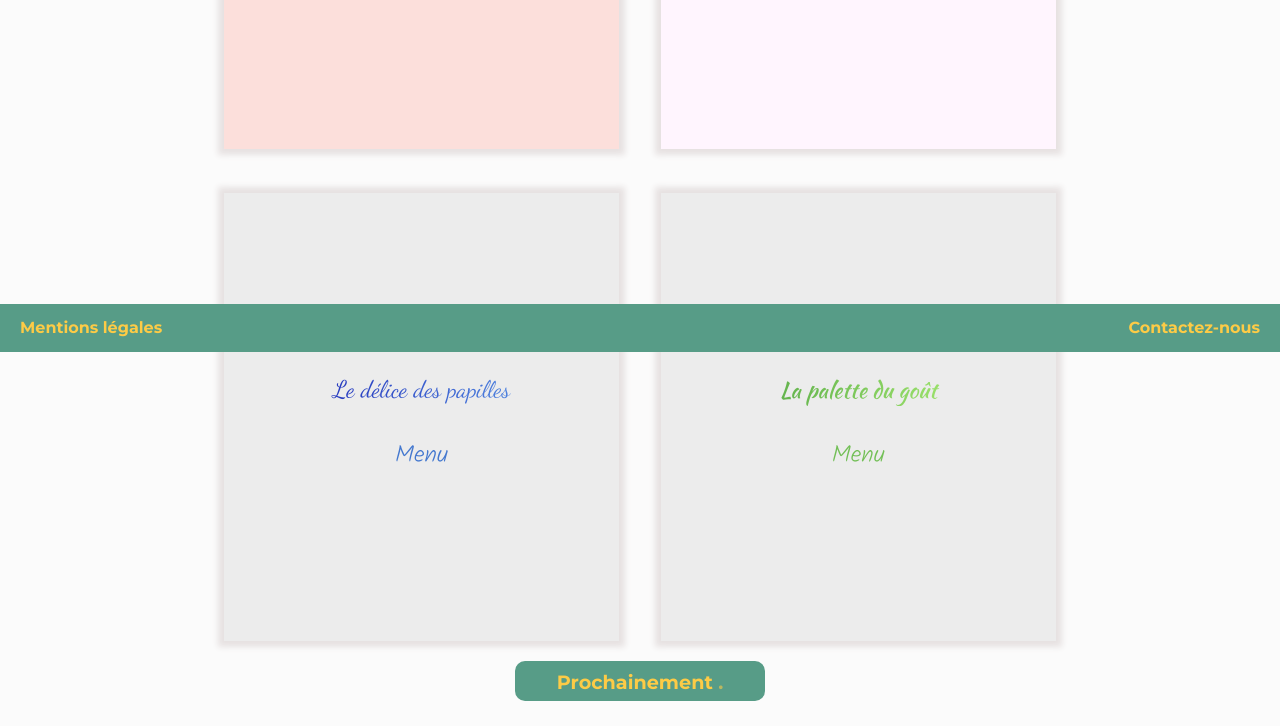
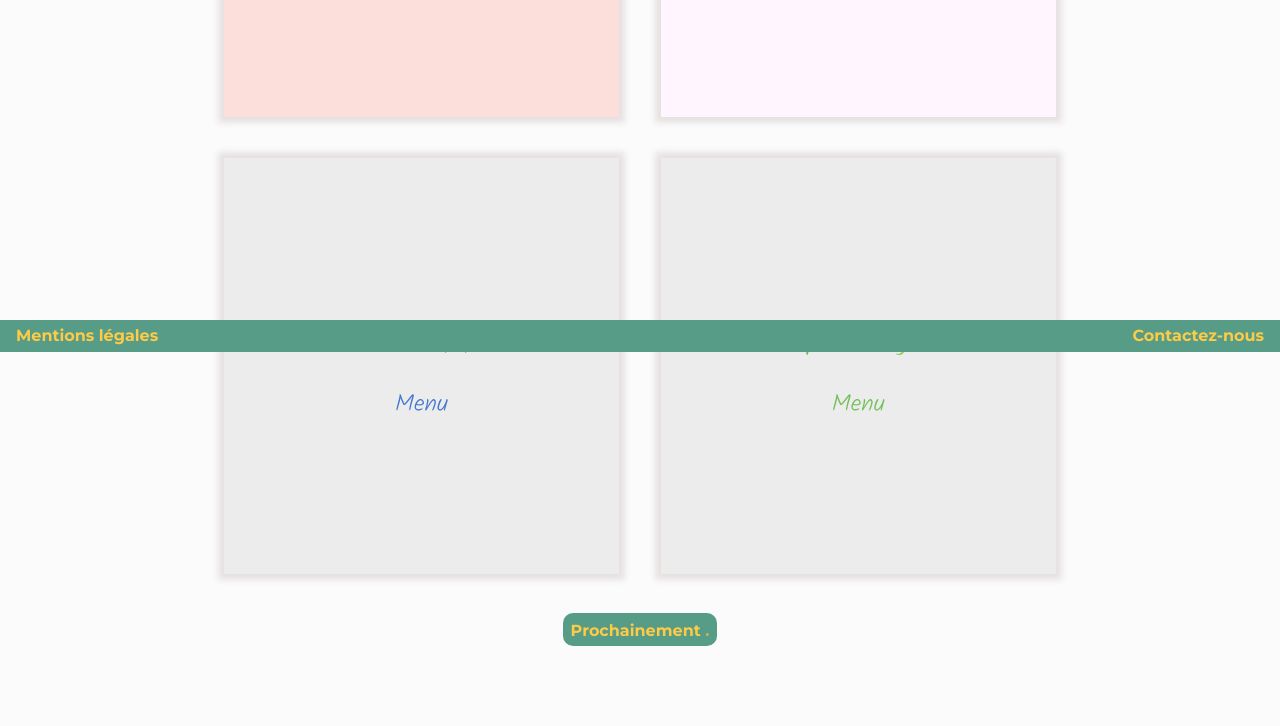
Before and after one commit to FranckVally/ohmyfood, a plain HTML site: page index.html in a window 1280 px wide. Shown: the part 448-1174 px from the top of the page. Before the commit the page ends 1149 px from the top, so only its background shows below. Drawn offline with Linux system fonts and the light colour scheme; a web font is replaced by a local one.

Commit message:
suite queryy

```diff
--- a/css/main.css
+++ b/css/main.css
@@ -24,34 +24,7 @@ header {
  }
 
 
-
-/*elements pied de page */
-footer {
-    background-color: #579C87;
-    line-height: 3rem;
-    display: flex;
-    position: fixed;
-    bottom: 0;
-    left: 0;
-    right: 0;
-    width: 100%;
-    justify-content: space-between;
-    font-family: "Montserrat", sans-serif;
-
-  }
-
-.footer__left{
-    padding-left: 20px;
-    text-decoration: none;
-    color: #fdcb46;
-  }
-
-.footer__right{
-    padding-right: 20px;
-    text-decoration: none;
-    color: #fdcb46;
-  }
-
+/* grille */
 .grid-1 {
   display: grid;
   grid-template-columns:1fr 1fr;
@@ -81,7 +54,7 @@ footer {
   -moz-box-shadow: 0px 0px 6px 6px #e7e2e2;
   background-color: #FCDFDB;
   text-align: center;
-  padding: 4rem 0rem 4rem;
+  padding: 3rem 0rem 3rem;
 }
 
   .notemusic{
@@ -114,7 +87,7 @@ footer {
   -moz-box-shadow: 0px 0px 6px 6px #e7e2e2;
   background-color: rgb(236, 236, 236);
   text-align: center;
-  padding: 4rem 0rem 4rem;
+  padding: 3rem 0rem 3rem;
 
   }
 
@@ -128,7 +101,7 @@ footer {
   }
 
 .delice p {
-    font-size: 1.5em;
+  font-size: 1.5em;
   font-family:  'Dancing Script', cursive;
   background: -webkit-linear-gradient(360deg, #0e0eac, #67aef1);
   -webkit-background-clip: text;
@@ -147,7 +120,7 @@ footer {
   -moz-box-shadow: 0px 0px 6px 6px #e7e2e2;
   background-color: #fff5fe;
   text-align: center;
-  padding: 4rem 0rem 4rem;
+  padding: 3rem 0rem 3rem;
   }
 
   .chic p {
@@ -179,7 +152,7 @@ footer {
   -moz-box-shadow: 0px 0px 6px 6px #e7e2e2;
   background-color: rgb(236, 236, 236);
   text-align: center;
-  padding: 4rem 0rem 4rem;
+  padding: 3rem 0rem 3rem;
 
   }
 
@@ -207,6 +180,10 @@ footer {
 .soon{
     display: flex;
     margin-top: 2rem;
+    margin-bottom: 4rem;
+    padding: 2rem;
+
+
   }
 
 
@@ -217,14 +194,40 @@ text-align: center;
 padding: 0.5em;
 font-family: "Montserrat", sans-serif;
 color: #FDCB46;
-font-size: 1.5vw;
+font-size: 1rem;
 background-color: #579C87;
 border-radius: 10px;
-height: 1.1em;
-width: 18vw;
+height: 1.1rem;
+width: auto;
 margin: 0px auto;
 }
 
+/*elements pied de page */
+footer {
+  background-color: #579C87;
+  line-height: 3rem;
+  display: flex;
+  position: fixed;
+  bottom: 0;
+  left: 0;
+  right: 0;
+  width: 100%;
+  justify-content: space-between;
+  font-family: "Montserrat", sans-serif;
+
+}
+
+.footer__left{
+  padding-left: 1rem;
+  text-decoration: none;
+  color: #fdcb46;
+}
+
+.footer__right{
+  padding-right: 1rem;
+  text-decoration: none;
+  color: #fdcb46;
+}
 /* Animation point sur prochainement */
 
 .points:after {
@@ -255,10 +258,6 @@ margin: 0px auto;
 
 
 
-
-
-
-
 .zoom2 {
   overflow: hidden;
   cursor: pointer;
@@ -277,11 +276,8 @@ margin: 0px auto;
 
 
   header {
-
-    letter-spacing: -0.2rem;
-    line-height: 2rem;
-    font-family: "Montserrat", sans-serif;
-    font-size: 1.2rem;
+  line-height: 2rem;
+  font-size: 1.2rem;
 
    }
 
@@ -289,7 +285,7 @@ margin: 0px auto;
 
   .grid-1 {
    display: block;
-   max-width: 85%;
+   max-width: 70%;
   }
 
 
@@ -321,4 +317,17 @@ margin: 0px auto;
 .palette{
   height: 20rem;
 }
+.zoom2:hover {
+   transform: scale(1.3);
 }
+.soon{
+  margin-top: 1rem;
+  margin-bottom: 3rem;
+}
+.soon p {
+
+
+  }
+footer{
+  line-height: 2rem;
+}
```
